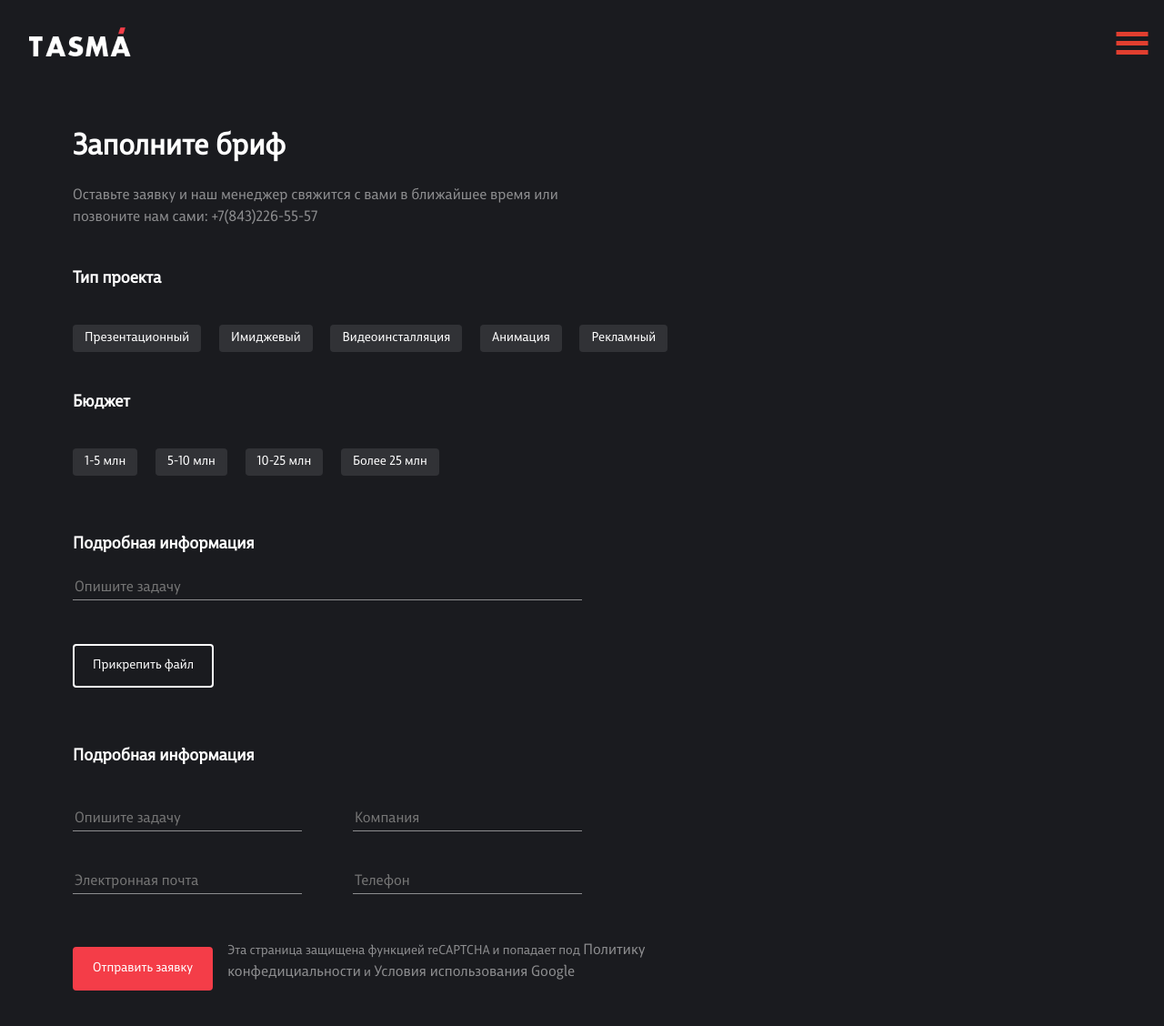
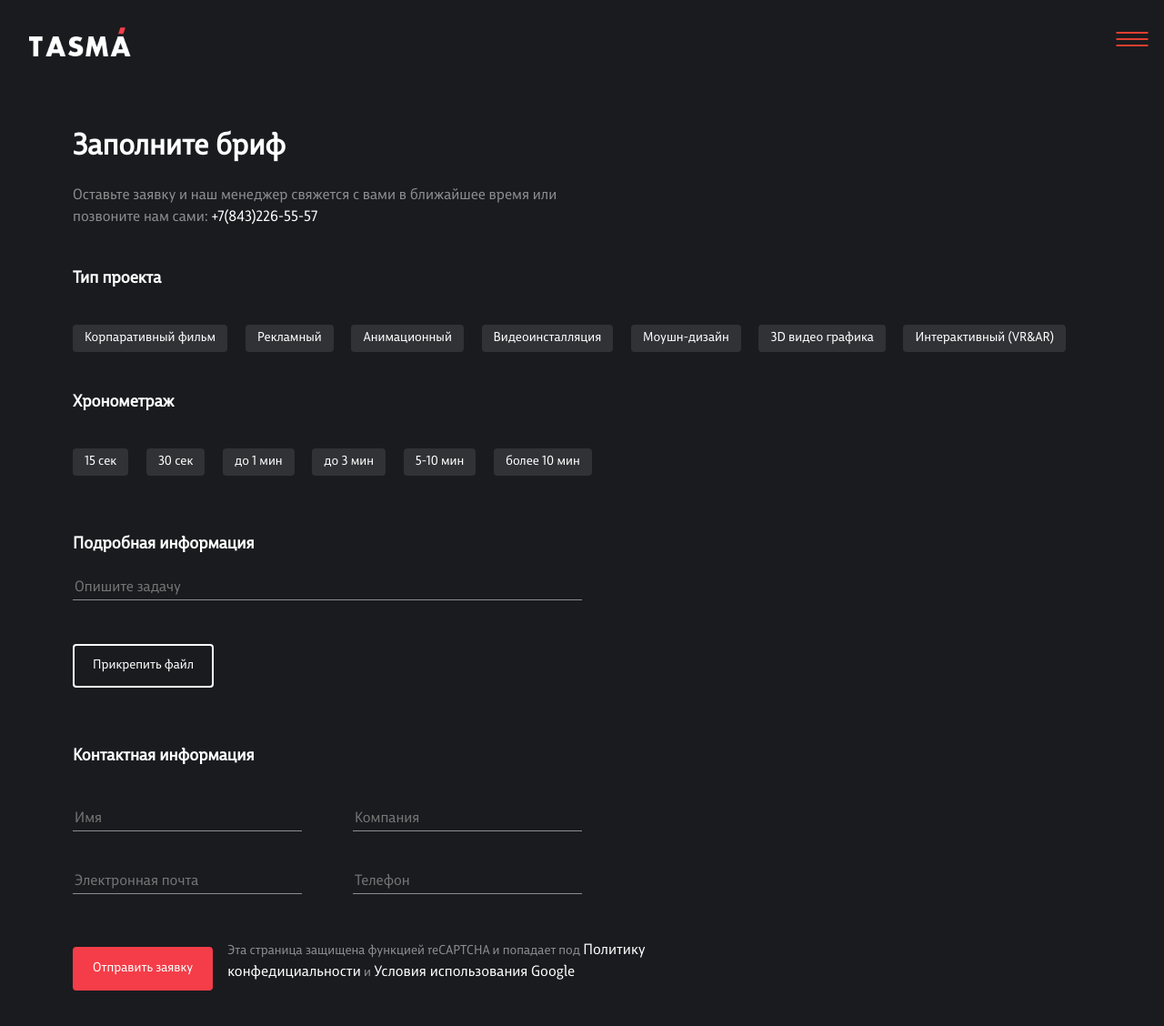
Before and after one commit to Mikhail11/Tasma, a PHP site: page /breef.html in a window 1280 px wide; the page is wider, and only the part inside the window is pictured. Shown: the top 1128 px of that part at 91% size. Run offline with PHP 8.4, Linux system fonts and the light colour scheme.

Commit message:
Доработан интерфейс

```diff
--- a/assets/css/controls.css
+++ b/assets/css/controls.css
@@ -80,11 +80,20 @@ body {
 
 /* links */
 
+a:-webkit-any-link:not(.btn) {
+    color:#fff !important;
+}
+
+a:-webkit-any-link:not(.btn):hover {
+
+    color:rgba(255, 255, 255, .5) !important;
+}
+
 .link {
    font-size: 16px;
    line-height: 24px;
    font-family: "BigCity Grotesque Pro Regular", sans-serif;
-   color:rgba(255, 255, 255, .5);
+   color:#fff;
    text-decoration: none;
    outline: none;
 }
@@ -99,10 +108,14 @@ body {
     height: 14px;
 }
 
+.link_heiged {
+    line-height: 27px;
+}
+
 .link:hover,
 .link:active,
 .link:focus {
-    color:#fff;
+    color:rgba(255, 255, 255, .5);
 }
 
 
--- a/assets/css/styles.css
+++ b/assets/css/styles.css
@@ -10,8 +10,8 @@
 
 @font-face {
     font-family: 'BigCity Grotesque Pro Regular';
-    src: url('/assets/fonts/BigCityGrotesquePro-Regular-Web.eot');
-    src: url('/assets/fonts/BigCityGrotesquePro-Regular-Web.eot#iefix') format('embedded-opentype'), url('/assets/fonts/BigCityGrotesquePro-Regular-Web.woff2') format('woff2'), url('/assets/fonts/BigCityGrotesquePro-Regular-Web.woff') format('woff'), url('/assets/fonts/BigCityGrotesquePro-Regular-Web.ttf') format('truetype'), url('/assets/fonts/BigCityGrotesquePro-Regular-Web.svg#font') format('svg');
+    src: url(../fonts/BigCityGrotesquePro-Regular-Web.eot);
+    src: url(../fonts/BigCityGrotesquePro-Regular-Web.eot#iefix) format('embedded-opentype'), url(../fonts/BigCityGrotesquePro-Regular-Web.woff2) format('woff2'), url(../fonts/BigCityGrotesquePro-Regular-Web.woff) format('woff'), url(../fonts/BigCityGrotesquePro-Regular-Web.ttf) format('truetype'), url(../fonts/BigCityGrotesquePro-Regular-Web.svg#font) format('svg');
 
     font-weight: normal;
     font-style: normal;
@@ -19,8 +19,8 @@
 
 @font-face {
     font-family: 'BigCity Grotesque Pro Bold';
-    src: url('/assets/fonts/BigCityGrotesquePro-Bold-Web.eot');
-    src: url('/assets/fonts/BigCityGrotesquePro-Bold-Web.eot#iefix') format('embedded-opentype'), url('/assets/fonts/BigCityGrotesquePro-Bold-Web.woff2') format('woff2'), url('/assets/fonts/BigCityGrotesquePro-Bold-Web.woff') format('woff'), url('/assets/fonts/BigCityGrotesquePro-Bold-Web.ttf') format('truetype'), url('/assets/fonts/BigCityGrotesquePro-Bold-Web.svg#font') format('svg');
+    src: url(../fonts/BigCityGrotesquePro-Bold-Web.eot);
+    src: url(../fonts/BigCityGrotesquePro-Bold-Web.eot#iefix) format('embedded-opentype'), url(../fonts/BigCityGrotesquePro-Bold-Web.woff2) format('woff2'), url(../fonts/BigCityGrotesquePro-Bold-Web.woff) format('woff'), url(../fonts/BigCityGrotesquePro-Bold-Web.ttf) format('truetype'), url(../fonts/BigCityGrotesquePro-Bold-Web.svg#font) format('svg');
     font-weight: normal;
     font-style: normal;
 }
@@ -1602,7 +1616,7 @@ footer {
  .bar {
    display: block;
    margin: 5px auto;
-   height: 5px;
+   height: 2px;
    background: #e13f2f;
 
    -webkit-transition: all .7s ease;
--- a/breef.html
+++ b/breef.html
@@ -42,27 +42,31 @@
     <div class="container__item container__items_downed container">
         <h3 class="header header_h3 header_white header_bold">Заполните бриф</h3>
         <div class="container__item-content-half container__elem_s_100">
-            <p class="header header_p header_white-t">Оставьте заявку и наш менеджер свяжится с вами в ближайшее время
+            <p class="header header_p header_white-t">Оставьте заявку и наш менеджер свяжется с вами в ближайшее время
                 или позвоните нам сами:&nbsp<a class="link" href="tel:+7(843)226-55-57">+7(843)226-55-57</a></p>
         </div>
     </div>
     <div class="container__item container">
         <h4 class="header header_h4 header_white header_bold">Тип проекта</h4>
         <div class="container__item-content container_block">
-            <span class="btn btn_grey btn_small">Презентационный</span>
-            <span class="btn btn_grey btn_small">Имиджевый</span>
+            <span class="btn btn_grey btn_small">Корпаративный фильм</span>
+            <span class="btn btn_grey btn_small">Рекламный</span>
+            <span class="btn btn_grey btn_small">Анимационный</span>
             <span class="btn btn_grey btn_small">Видеоинсталляция</span>
-            <span class="btn btn_grey btn_small">Анимация</span>
-            <span class="btn btn_grey btn_small btn_last">Рекламный</span>
+            <span class="btn btn_grey btn_small">Моушн-дизайн</span>
+            <span class="btn btn_grey btn_small">3D видео графика</span>
+            <span class="btn btn_grey btn_small btn_last">Интерактивный (VR&AR)</span>
         </div>
     </div>
     <div class="container__item container">
-        <h4 class="header header_h4 header_white header_bold">Бюджет</h4>
+        <h4 class="header header_h4 header_white header_bold">Хронометраж</h4>
         <div class="container__item-content container_block">
-            <span class="btn btn_grey btn_small">1-5 млн</span>
-            <span class="btn btn_grey btn_small">5-10 млн</span>
-            <span class="btn btn_grey btn_small">10-25 млн</span>
-            <span class="btn btn_grey btn_small">Более 25 млн</span>
+            <span class="btn btn_grey btn_small">15 сек</span>
+            <span class="btn btn_grey btn_small">30 сек</span>
+            <span class="btn btn_grey btn_small">до 1 мин</span>
+            <span class="btn btn_grey btn_small">до 3 мин</span>
+            <span class="btn btn_grey btn_small">5-10 мин</span>
+            <span class="btn btn_grey btn_small">более 10 мин</span>
         </div>
     </div>
     <div class="container__item container__items_downed container">
@@ -75,9 +79,9 @@
         </div>
     </div>
     <div class="container__item container__items_downed container">
-        <h4 class="header header_h4 header_white header_bold">Подробная информация</h4>
+        <h4 class="header header_h4 header_white header_bold">Контактная информация</h4>
         <div class="container__item-content-half container__elem_s_100 container container_row mbl_not_padded container_mbl_col container__items_semi-downed">
-            <input type="text" class="inpt container__elem_50 container__elem_s_100 inpt_mbl" placeholder="Опишите задачу"/>
+            <input type="text" class="inpt container__elem_50 container__elem_s_100 inpt_mbl" placeholder="Имя"/>
             <input type="text" class="inpt container__elem_50 container__elem_s_100 inpt_mbl" placeholder="Компания"/>
         </div>
         <div class="container__item-content-half container__elem_s_100 container container_row container_mbl_col container_clear container__items_semi-downed">
--- a/locales/en/translation.json
+++ b/locales/en/translation.json
@@ -94,6 +94,7 @@
     "empty": "This place for your movie"
  },
   "play-video": "Watch video",
+  "open-video": "More",
   "footer": {
     "portfolio": "PORTFOLIO",
     "vimeo": "More on Vimeo",
--- a/locales/ru/translation.json
+++ b/locales/ru/translation.json
@@ -93,7 +93,8 @@
     },
     "empty": "Место для вашего ролика"
   },
-  "play-video": "Посмотреть",
+  "play-video": "Посмотреть шоурил",
+  "open-video": "Подробнее",
   "footer": {
     "portfolio": "Портфолио",
     "vimeo": "Больше работ на Vimeo",
--- a/slider/locales/en/translation.json
+++ b/slider/locales/en/translation.json
@@ -86,5 +86,6 @@
       "type": "Cartoon"
     }
  },
-  "play-video": "Watch video"
+  "play-video": "Watch video",
+  "open-video": "More"
 }
--- a/slider/locales/ru/translation.json
+++ b/slider/locales/ru/translation.json
@@ -86,5 +86,6 @@
       "type": "Ролик"
     }
   },
-  "play-video": "Посмотреть"
+  "play-video": "Посмотреть шоурил",
+  "open-video": "Подробнее"
 }
```
Also changed, not shown: other parts of assets/css/styles.css (+37 -23 lines), assets/css/styles-ayrat.css (+36 -9 lines), index.html (+8 -6 lines), openwork.html (+6 -8 lines), portfolio.html (+6 -6 lines), assets/js/bootstrap.js.
